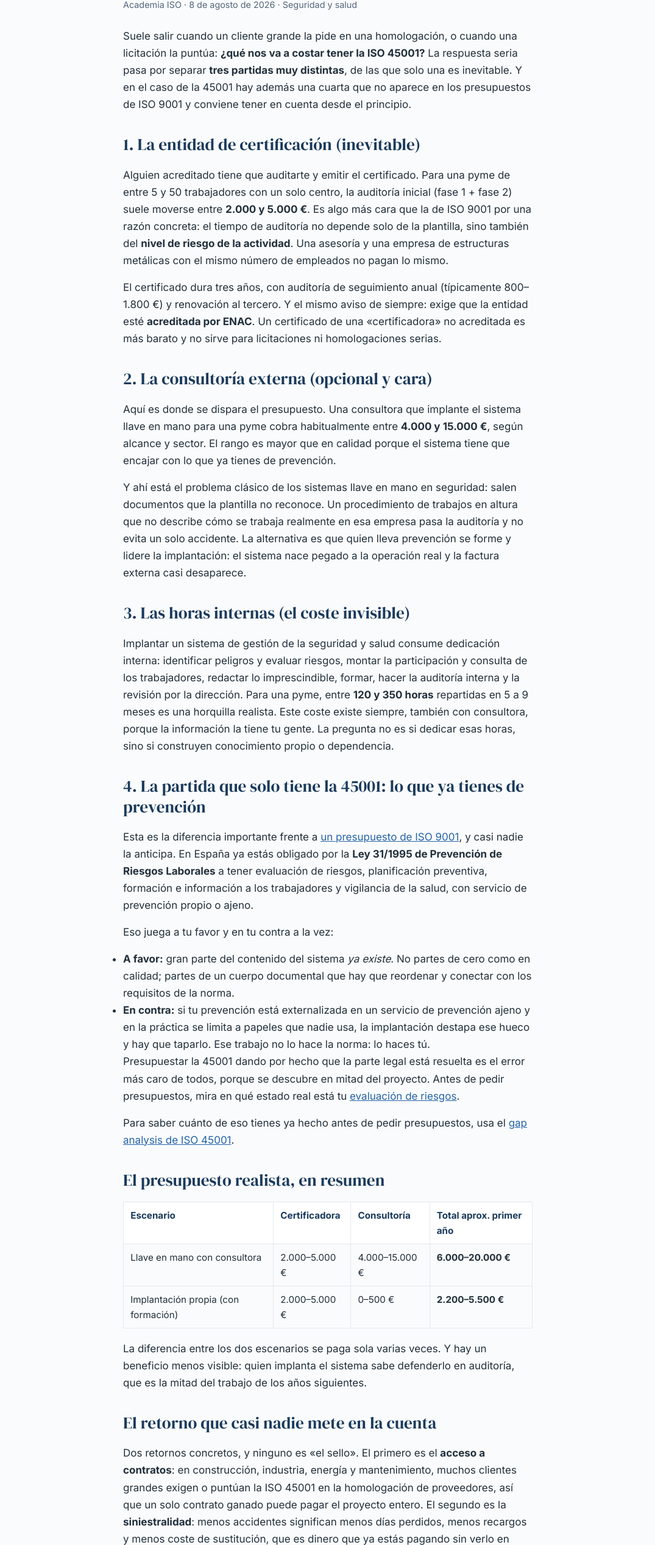
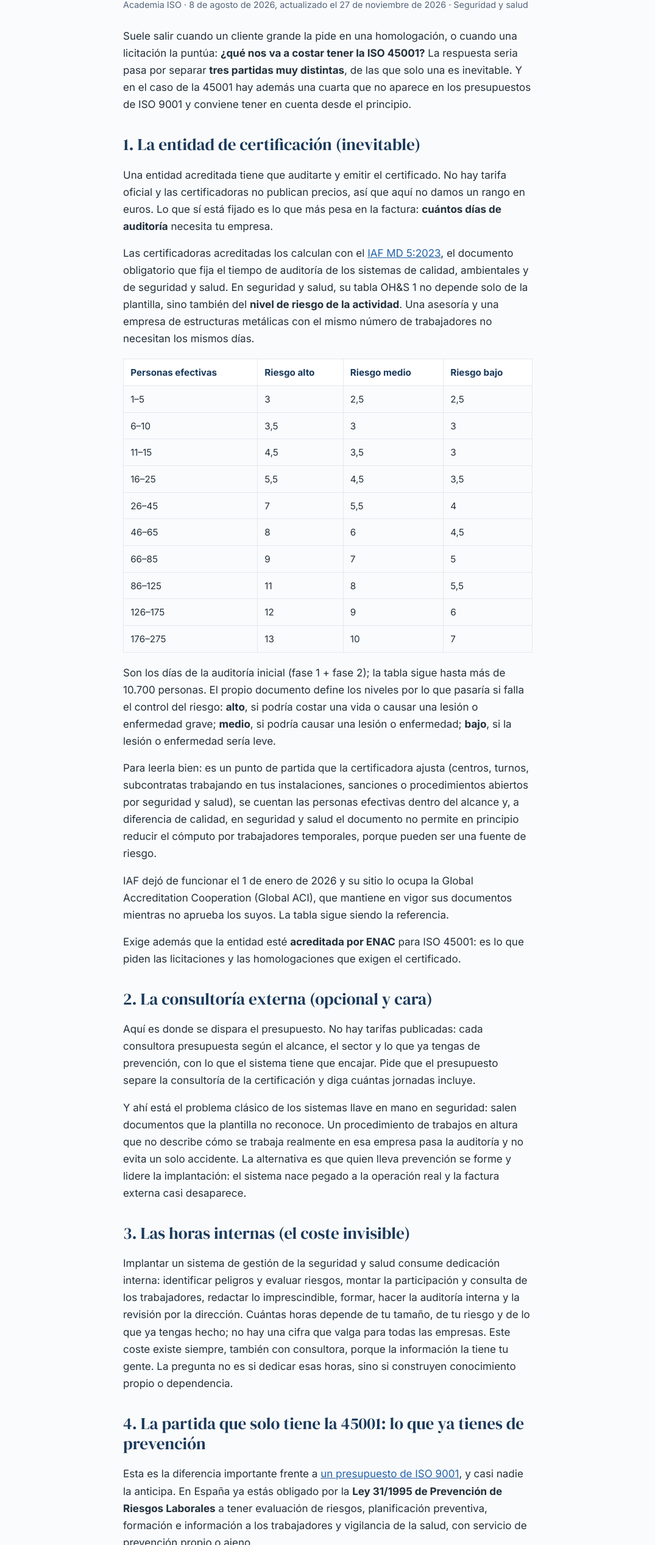
Before and after one commit to groguer1/academia-iso-web, a plain HTML site: page blog/cuanto-cuesta-certificarse-iso-45001/index.html in a window 1280 px wide. Shown: the part 267-2800 px from the top of the page at 61% size, without its empty margins (102-1177 px from the left). Drawn offline with Linux system fonts and the light colour scheme.

Commit message:
Coste de certificarse en ISO 45001: fuera los rangos sin fuente (certificadora 2.000-5.000 €, seguimiento 800-1.800 €, consultoría 4.000-15.000 €, 120-350 horas, tabla de totales). En su lugar, la tabla OH&S 1 de IAF MD 5:2023 (días por personas y riesgo alto/medio/bajo, con la definición de cada nivel), el ciclo de tres años y la regla de los temporales. Titular «Cómo calcularlo» y anclas y tarjetas del blog al día (también las de 9001 y 27001)
Co-Authored-By: Claude Opus 5.5 <noreply@anthropic.com>

```diff
--- a/blog/cuanto-cuesta-certificarse-iso-45001/index.html
+++ b/blog/cuanto-cuesta-certificarse-iso-45001/index.html
@@ -106,29 +106,46 @@ article.post th{background:#fff;color:var(--azul)}
 .card .cta{font-size:.95rem;padding:.65rem 1.3rem}
 .card ul{padding-left:1.1rem;color:var(--gris);font-size:.92rem;margin-bottom:.4rem}
 </style>
-<script type="application/ld+json">{"@context": "https://schema.org", "@type": "Article", "headline": "¿Cuánto cuesta certificarse en ISO 45001? Precios reales en España", "description": "Desglose real del coste de certificarse en ISO 45001 en España: entidad certificadora, consultoría, horas internas y la partida propia de prevención que nadie presupuesta.", "inLanguage": "es", "author": {"@type": "Organization", "name": "Academia ISO"}, "publisher": {"@type": "Organization", "name": "Academia ISO", "url": "https://cursosiso.com/"}, "datePublished": "2026-08-08", "dateModified": "2026-08-08", "image": "https://cursosiso.com/assets/og/iso-45001.svg", "mainEntityOfPage": "https://cursosiso.com/blog/cuanto-cuesta-certificarse-iso-45001/"}</script>
-<script type="application/ld+json">{"@context": "https://schema.org", "@type": "BreadcrumbList", "itemListElement": [{"@type": "ListItem", "position": 1, "name": "Inicio", "item": "https://cursosiso.com/"}, {"@type": "ListItem", "position": 2, "name": "Blog", "item": "https://cursosiso.com/blog/"}, {"@type": "ListItem", "position": 3, "name": "¿Cuánto cuesta certificarse en ISO 45001? Precios reales en España", "item": "https://cursosiso.com/blog/cuanto-cuesta-certificarse-iso-45001/"}]}</script>
+<script type="application/ld+json">{"@context": "https://schema.org", "@type": "Article", "headline": "¿Cuánto cuesta certificarse en ISO 45001? Cómo calcularlo", "description": "Desglose real del coste de certificarse en ISO 45001 en España: entidad certificadora, consultoría, horas internas y la partida propia de prevención que nadie presupuesta.", "inLanguage": "es", "author": {"@type": "Organization", "name": "Academia ISO"}, "publisher": {"@type": "Organization", "name": "Academia ISO", "url": "https://cursosiso.com/"}, "datePublished": "2026-08-08", "dateModified": "2026-11-27", "image": "https://cursosiso.com/assets/og/iso-45001.svg", "mainEntityOfPage": "https://cursosiso.com/blog/cuanto-cuesta-certificarse-iso-45001/"}</script>
+<script type="application/ld+json">{"@context": "https://schema.org", "@type": "BreadcrumbList", "itemListElement": [{"@type": "ListItem", "position": 1, "name": "Inicio", "item": "https://cursosiso.com/"}, {"@type": "ListItem", "position": 2, "name": "Blog", "item": "https://cursosiso.com/blog/"}, {"@type": "ListItem", "position": 3, "name": "¿Cuánto cuesta certificarse en ISO 45001? Cómo calcularlo", "item": "https://cursosiso.com/blog/cuanto-cuesta-certificarse-iso-45001/"}]}</script>
 </head>
 <body>
 <header class="site"><div class="wrap"><a class="logo" href="../../">Academia ISO</a><nav class="main" aria-label="principal"><a href="../../#cursos">Cursos</a><a href="../../blog/">Blog</a><a href="../../recursos/">Plantillas</a><a class="lang" href="../../pt/" hreflang="pt-BR" lang="pt-BR">PT-BR</a></nav></div></header>
 <main>
 <article class="post">
 <div class="breadcrumb"><ol><li><a href="../../">Inicio</a></li><li><a href="../">Blog</a></li><li aria-current="page">Seguridad y salud</li></ol></div>
-<h1>¿Cuánto cuesta certificarse en ISO 45001? Precios reales en España</h1>
-<p class="meta">Academia ISO · 8 de agosto de 2026 · Seguridad y salud</p>
+<h1>¿Cuánto cuesta certificarse en ISO 45001? Cómo calcularlo</h1>
+<p class="meta">Academia ISO · 8 de agosto de 2026, actualizado el 27 de noviembre de 2026 · Seguridad y salud</p>
 
 <p>Suele salir cuando un cliente grande la pide en una homologación, o cuando una licitación la puntúa: <strong>¿qué nos va a costar tener la ISO 45001?</strong> La respuesta seria pasa por separar <strong>tres partidas muy distintas</strong>, de las que solo una es inevitable. Y en el caso de la 45001 hay además una cuarta que no aparece en los presupuestos de ISO 9001 y conviene tener en cuenta desde el principio.</p>
 
 <h2>1. La entidad de certificación (inevitable)</h2>
-<p>Alguien acreditado tiene que auditarte y emitir el certificado. Para una pyme de entre 5 y 50 trabajadores con un solo centro, la auditoría inicial (fase 1 + fase 2) suele moverse entre <strong>2.000 y 5.000 €</strong>. Es algo más cara que la de ISO 9001 por una razón concreta: el tiempo de auditoría no depende solo de la plantilla, sino también del <strong>nivel de riesgo de la actividad</strong>. Una asesoría y una empresa de estructuras metálicas con el mismo número de empleados no pagan lo mismo.</p>
-<p>El certificado dura tres años, con auditoría de seguimiento anual (típicamente 800–1.800 €) y renovación al tercero. Y el mismo aviso de siempre: exige que la entidad esté <strong>acreditada por ENAC</strong>. Un certificado de una «certificadora» no acreditada es más barato y no sirve para licitaciones ni homologaciones serias.</p>
+<p>Una entidad acreditada tiene que auditarte y emitir el certificado. No hay tarifa oficial y las certificadoras no publican precios, así que aquí no damos un rango en euros. Lo que sí está fijado es lo que más pesa en la factura: <strong>cuántos días de auditoría</strong> necesita tu empresa.</p>
+<p>Las certificadoras acreditadas los calculan con el <a href="https://www.cai.cz/wp-content/uploads/2023/09/01_08-P035-IAF-MD5_2023_20230901.pdf" rel="noopener">IAF MD 5:2023</a>, el documento obligatorio que fija el tiempo de auditoría de los sistemas de calidad, ambientales y de seguridad y salud. En seguridad y salud, su tabla OH&amp;S 1 no depende solo de la plantilla, sino también del <strong>nivel de riesgo de la actividad</strong>. Una asesoría y una empresa de estructuras metálicas con el mismo número de trabajadores no necesitan los mismos días.</p>
+<table>
+<tr><th>Personas efectivas</th><th>Riesgo alto</th><th>Riesgo medio</th><th>Riesgo bajo</th></tr>
+<tr><td>1–5</td><td>3</td><td>2,5</td><td>2,5</td></tr>
+<tr><td>6–10</td><td>3,5</td><td>3</td><td>3</td></tr>
+<tr><td>11–15</td><td>4,5</td><td>3,5</td><td>3</td></tr>
+<tr><td>16–25</td><td>5,5</td><td>4,5</td><td>3,5</td></tr>
+<tr><td>26–45</td><td>7</td><td>5,5</td><td>4</td></tr>
+<tr><td>46–65</td><td>8</td><td>6</td><td>4,5</td></tr>
+<tr><td>66–85</td><td>9</td><td>7</td><td>5</td></tr>
+<tr><td>86–125</td><td>11</td><td>8</td><td>5,5</td></tr>
+<tr><td>126–175</td><td>12</td><td>9</td><td>6</td></tr>
+<tr><td>176–275</td><td>13</td><td>10</td><td>7</td></tr>
+</table>
+<p>Son los días de la auditoría inicial (fase 1 + fase 2); la tabla sigue hasta más de 10.700 personas. El propio documento define los niveles por lo que pasaría si falla el control del riesgo: <strong>alto</strong>, si podría costar una vida o causar una lesión o enfermedad grave; <strong>medio</strong>, si podría causar una lesión o enfermedad; <strong>bajo</strong>, si la lesión o enfermedad sería leve.</p>
+<p>Para leerla bien: es un punto de partida que la certificadora ajusta (centros, turnos, subcontratas trabajando en tus instalaciones, sanciones o procedimientos abiertos por seguridad y salud), se cuentan las personas efectivas dentro del alcance y, a diferencia de calidad, en seguridad y salud el documento no permite en principio reducir el cómputo por trabajadores temporales, porque pueden ser una fuente de riesgo.</p>
+<p>IAF dejó de funcionar el 1 de enero de 2026 y su sitio lo ocupa la Global Accreditation Cooperation (Global ACI), que mantiene en vigor sus documentos mientras no aprueba los suyos. La tabla sigue siendo la referencia.</p>
+<p>Exige además que la entidad esté <strong>acreditada por ENAC</strong> para ISO 45001: es lo que piden las licitaciones y las homologaciones que exigen el certificado.</p>
 
 <h2>2. La consultoría externa (opcional y cara)</h2>
-<p>Aquí es donde se dispara el presupuesto. Una consultora que implante el sistema llave en mano para una pyme cobra habitualmente entre <strong>4.000 y 15.000 €</strong>, según alcance y sector. El rango es mayor que en calidad porque el sistema tiene que encajar con lo que ya tienes de prevención.</p>
+<p>Aquí es donde se dispara el presupuesto. No hay tarifas publicadas: cada consultora presupuesta según el alcance, el sector y lo que ya tengas de prevención, con lo que el sistema tiene que encajar. Pide que el presupuesto separe la consultoría de la certificación y diga cuántas jornadas incluye.</p>
 <p>Y ahí está el problema clásico de los sistemas llave en mano en seguridad: salen documentos que la plantilla no reconoce. Un procedimiento de trabajos en altura que no describe cómo se trabaja realmente en esa empresa pasa la auditoría y no evita un solo accidente. La alternativa es que quien lleva prevención se forme y lidere la implantación: el sistema nace pegado a la operación real y la factura externa casi desaparece.</p>
 
 <h2>3. Las horas internas (el coste invisible)</h2>
-<p>Implantar un sistema de gestión de la seguridad y salud consume dedicación interna: identificar peligros y evaluar riesgos, montar la participación y consulta de los trabajadores, redactar lo imprescindible, formar, hacer la auditoría interna y la revisión por la dirección. Para una pyme, entre <strong>120 y 350 horas</strong> repartidas en 5 a 9 meses es una horquilla realista. Este coste existe siempre, también con consultora, porque la información la tiene tu gente. La pregunta no es si dedicar esas horas, sino si construyen conocimiento propio o dependencia.</p>
+<p>Implantar un sistema de gestión de la seguridad y salud consume dedicación interna: identificar peligros y evaluar riesgos, montar la participación y consulta de los trabajadores, redactar lo imprescindible, formar, hacer la auditoría interna y la revisión por la dirección. Cuántas horas depende de tu tamaño, de tu riesgo y de lo que ya tengas hecho; no hay una cifra que valga para todas las empresas. Este coste existe siempre, también con consultora, porque la información la tiene tu gente. La pregunta no es si dedicar esas horas, sino si construyen conocimiento propio o dependencia.</p>
 
 <h2>4. La partida que solo tiene la 45001: lo que ya tienes de prevención</h2>
 <p>Esta es la diferencia importante frente a <a href="../cuanto-cuesta-certificarse-iso-9001/">un presupuesto de ISO 9001</a>, y casi nadie la anticipa. En España ya estás obligado por la <strong>Ley 31/1995 de Prevención de Riesgos Laborales</strong> a tener evaluación de riesgos, planificación preventiva, formación e información a los trabajadores y vigilancia de la salud, con servicio de prevención propio o ajeno.</p>
@@ -141,19 +158,30 @@ article.post th{background:#fff;color:var(--azul)}
 
 <p>Para saber cuánto de eso tienes ya hecho antes de pedir presupuestos, usa el <a href="../gap-analysis-iso-45001/">gap analysis de ISO 45001</a>.</p>
 
-<h2>El presupuesto realista, en resumen</h2>
+<h2>El ciclo completo, no solo el primer año</h2>
+<p>El certificado vale tres años, y el mismo IAF MD 5 fija las proporciones del resto del ciclo:</p>
+<ul>
+<li><strong>Auditorías de seguimiento</strong> (años 1 y 2): en total, cada año, alrededor de <strong>un tercio</strong> del tiempo de la auditoría inicial.</li>
+<li><strong>Renovación</strong> (año 3): alrededor de <strong>dos tercios</strong> del tiempo que llevaría hoy una auditoría inicial, con los datos actuales de la empresa. Si la empresa ha crecido, la renovación crece con ella.</li>
+</ul>
+<p>El precio que te dé cada certificadora será, en la práctica, esos días por su tarifa diaria, más desplazamientos y la emisión del certificado. Como la tarifa diaria es lo único que cambia entre certificadoras acreditadas, compara presupuestos <strong>por días</strong>: si dos entidades proponen días muy distintos para la misma empresa, pregunta por qué antes de firmar.</p>
+
+<h2>El presupuesto, en resumen</h2>
 <table>
-<tr><th>Escenario</th><th>Certificadora</th><th>Consultoría</th><th>Total aprox. primer año</th></tr>
-<tr><td>Llave en mano con consultora</td><td>2.000–5.000 €</td><td>4.000–15.000 €</td><td><strong>6.000–20.000 €</strong></td></tr>
-<tr><td>Implantación propia (con formación)</td><td>2.000–5.000 €</td><td>0–500 €</td><td><strong>2.200–5.500 €</strong></td></tr>
+<tr><th>Partida</th><th>¿Se puede evitar?</th><th>Cómo estimarla</th></tr>
+<tr><td>Certificadora</td><td>No</td><td>Días de la tabla OH&amp;S 1 (según plantilla y riesgo) × tarifa diaria</td></tr>
+<tr><td>Seguimientos (años 1 y 2)</td><td>No</td><td>Un tercio del tiempo inicial, cada año</td></tr>
+<tr><td>Renovación (año 3)</td><td>No</td><td>Dos tercios de una inicial con los datos de ese momento</td></tr>
+<tr><td>Consultoría</td><td>Sí</td><td>Presupuesto aparte, separado de la certificación</td></tr>
+<tr><td>Horas internas</td><td>No</td><td>Dependen de lo que ya tengas de prevención</td></tr>
 </table>
-<p>La diferencia entre los dos escenarios se paga sola varias veces. Y hay un beneficio menos visible: quien implanta el sistema sabe defenderlo en auditoría, que es la mitad del trabajo de los años siguientes.</p>
+<p>Si implantas tú mismo, la consultoría se sustituye por formación: el curso de ISO 45001 de este sitio cuesta 235,95 € con IVA.</p>
 
 <h2>El retorno que casi nadie mete en la cuenta</h2>
 <p>Dos retornos concretos, y ninguno es «el sello». El primero es el <strong>acceso a contratos</strong>: en construcción, industria, energía y mantenimiento, muchos clientes grandes exigen o puntúan la ISO 45001 en la homologación de proveedores, así que un solo contrato ganado puede pagar el proyecto entero. El segundo es la <strong>siniestralidad</strong>: menos accidentes significan menos días perdidos, menos recargos y menos coste de sustitución, que es dinero que ya estás pagando sin verlo en ninguna factura.</p>
 
 <h2>¿Y mantener el certificado?</h2>
-<p>Cuenta con la auditoría de seguimiento anual (800–1.800 €), las horas internas de mantenimiento —auditoría interna, indicadores, revisión por la dirección— y la renovación trienal. Un sistema ligero y pegado a la operación reduce mucho esas horas; uno burocrático las multiplica. Es otra razón para no delegar el diseño en plantillas genéricas. Si quieres ver cómo es por dentro esa auditoría interna, lo tienes paso a paso en <a href="../auditoria-interna-iso-45001/">la guía de la cláusula 9.2</a>.</p>
+<p>Cuenta con la auditoría de seguimiento anual (un tercio del tiempo de la inicial), las horas internas de mantenimiento —auditoría interna, indicadores, revisión por la dirección— y la renovación trienal. Un sistema ligero y pegado a la operación reduce mucho esas horas; uno burocrático las multiplica. Es otra razón para no delegar el diseño en plantillas genéricas. Si quieres ver cómo es por dentro esa auditoría interna, lo tienes paso a paso en <a href="../auditoria-interna-iso-45001/">la guía de la cláusula 9.2</a>.</p>
 
 <p>Antes de pedir presupuestos, conviene tener claro si te hace falta: la certificación es voluntaria y no sustituye a la auditoría reglamentaria del RD 39/1997. Lo tienes en <a href="../iso-45001-es-obligatoria/">¿Es obligatoria la ISO 45001? Para qué sirve el certificado</a>.</p>
 <div class="aviso-curso"><p style="margin:0"><strong>Fórmate para implantarlo tú:</strong> en el <a href="../../curso-iso-45001/">curso Gestor ISO 45001 — De Cero a Implementador</a> aprendes a implantar el sistema tú mismo y te ahorras la partida más cara del presupuesto: la consultoría externa.</p></div>
```
Also changed, not shown: blog/index.html (+1 -1 lines), blog/iso-45001-es-obligatoria/index.html (+1 -1 lines).
